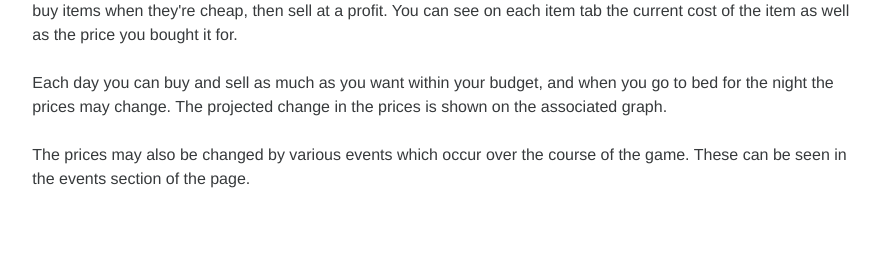
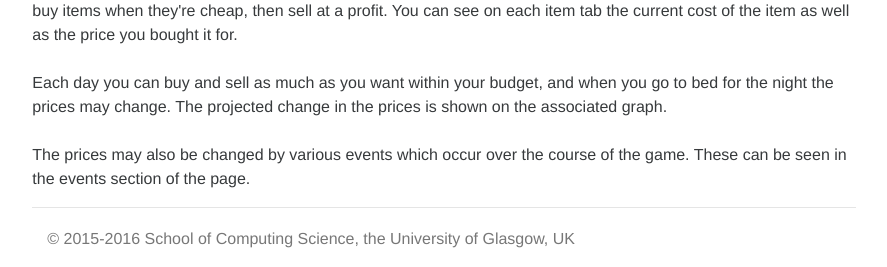
Before and after one commit to Alphasite/ITECH-Group-Project-2016, a Django app: page /game/ in a window 1280 px wide. Shown: the part 574-841 px from the top of the page, without its empty margins (196-1083 px from the left). Before the commit the page ends 762 px from the top, so only its background shows below. Run offline with Django 3.2, Linux system fonts and the light colour scheme; some libraries are stand-ins or nearby versions.

Commit message:
Added footer to the main template

```diff
--- /dev/null
+++ b/prototype/game/static/css/base.css
@@ -0,0 +1,7 @@
+.footer {
+    padding-right: 15px;
+    padding-left: 15px;
+    padding-top: 19px;
+    color: #777;
+    border-top: 1px solid #e5e5e5;
+}
--- a/prototype/game/templates/common/base.html
+++ b/prototype/game/templates/common/base.html
@@ -7,6 +7,7 @@
     <link rel="stylesheet" href="{% static "css/external/bootstrap.min.css" %}">
     <link rel="stylesheet" href="{% static "css/external/tether.min.css" %}">
     <link rel="stylesheet" href="{% static "css/external/tether-theme-arrows.min.css" %}">
+    <link rel="stylesheet" href="{% static "css/base.css" %}">
 
     <script src="{% static "js/external/jquery-2.2.1.min.js" %}" type="text/javascript"></script>
     <script src="{% static "js/external/tether.min.js" %}" type="text/javascript"></script>
@@ -29,11 +30,21 @@
     <div class="row">
         <div class="col-md-offset-2 col-xs-12 col-md-8">
             {% block content %}{% endblock %}
+            <footer class="footer">
+                <p>&copy; 2015-2016 School of Computing Science, the University of Glasgow, UK</p>
+            </footer>
         </div>
     </div>
+
+
 </div>
 
+
+
 </body>
+
+
+
 {#    <style type="text/css">#}
 {#        body {font-family: VT323 !important}#}
 {#    </style>#}
```
